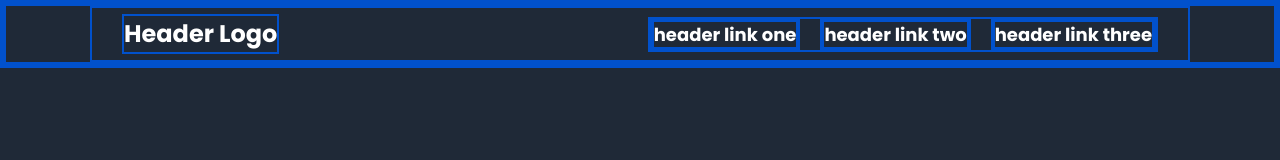
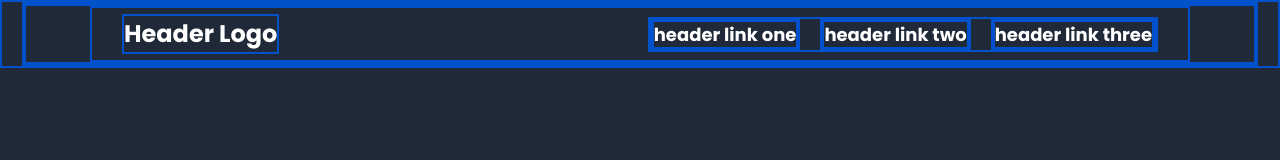
Before and after one commit to tpinzzz/top-landing-page, a plain HTML site: page index2.html in a window 1280 px wide. Drawn offline with Linux system fonts and the light colour scheme.

Commit message:
Add 20px margin to right and left side of body

```diff
--- a/styles2.css
+++ b/styles2.css
@@ -3,7 +3,7 @@
 * {
     border: 2px solid #0151cc ;
     box-sizing: border-box;
-    margin: 0;
+    margin: 0px;
     padding: 0;
 }
 
@@ -13,6 +13,8 @@
     line-height: 1.5;
     color: #333;
     background: #1f2937;
+    margin-left: 20px;
+    margin-right: 20px;
 }
 
 img {
```
